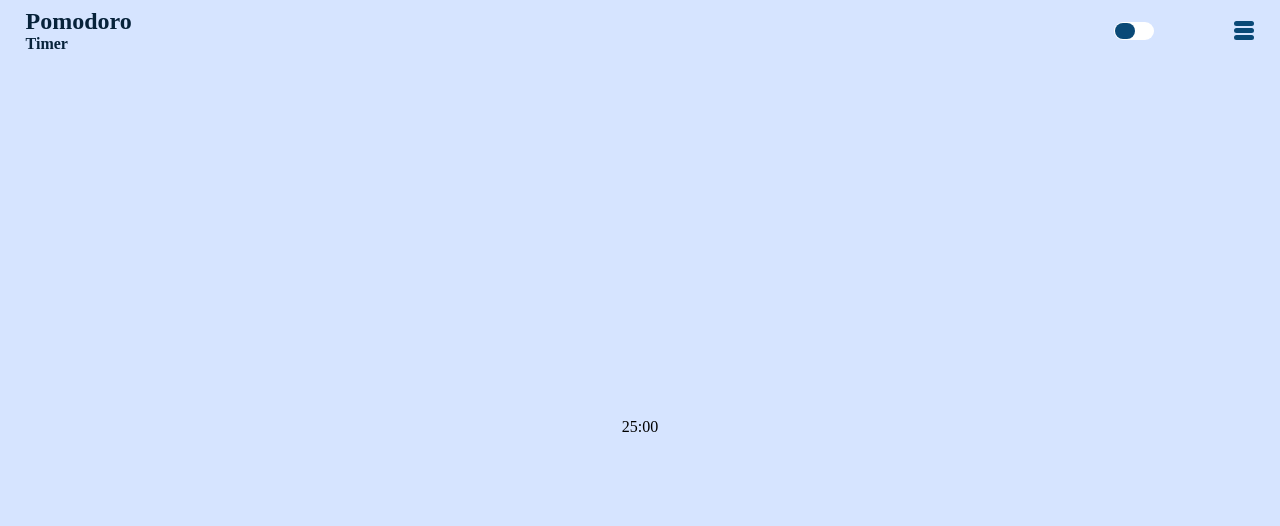
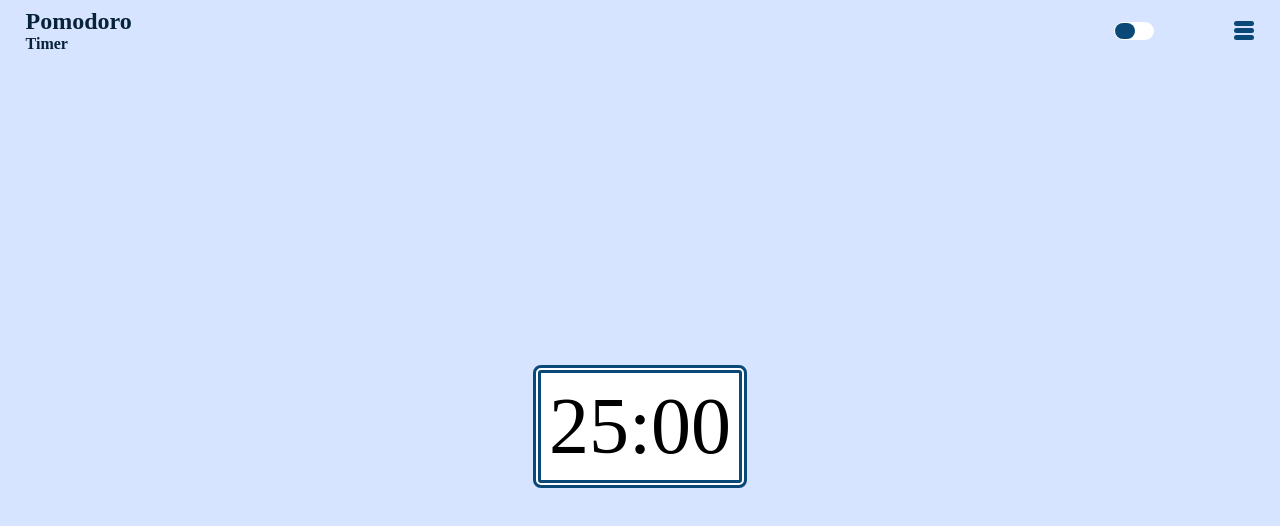
Before and after one commit to MatheusTrindade5201/pomodoro-timer, a React (Vite) app: page / in a window 1280 px wide. Shown: the top 526 px of the page. Built offline with nearby package versions, Linux system fonts and the light colour scheme.

Commit message:
feat: timer style

```diff
--- a/src/components/Timer/style.ts
+++ b/src/components/Timer/style.ts
@@ -1,5 +1,10 @@
 import styled from "styled-components";
 
 export const TimerContainer = styled.div`
-
+    background-color: #fff;
+    font-size: 5rem;
+    padding: .5rem;
+    border: 8px ${porps => porps.theme.settings.secondary};
+    border-style: double;
+    border-radius: 8px
 `
```
